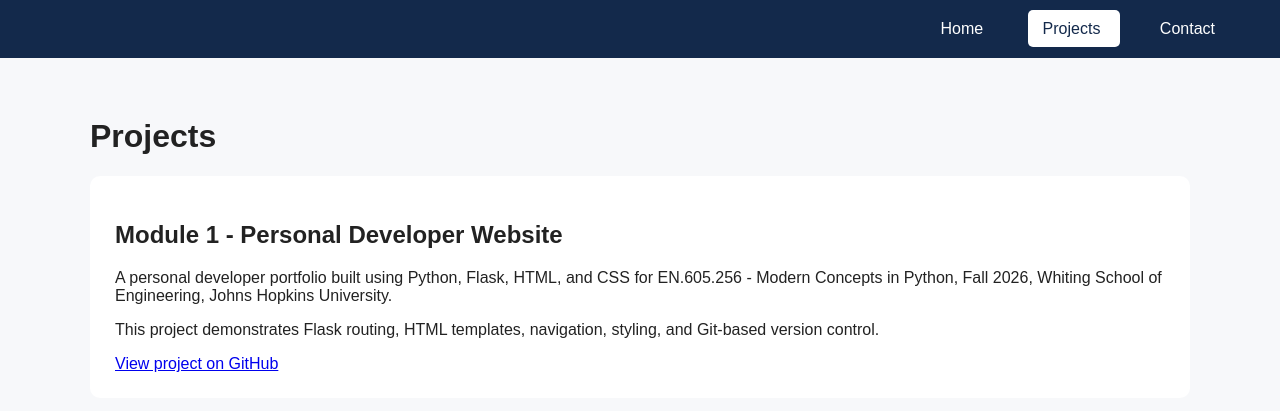
After one commit to abdulstack-ui/jhu_software_concepts, a Flask app: page /projects in a window 1280 px wide. The commit adds this page. Shown: the top 411 px of the page. Run offline with Flask 3, Linux system fonts and the light colour scheme.

Commit message:
Add site pages and navigation

```diff
--- /dev/null
+++ b/module_1/pages.py
@@ -0,0 +1,18 @@
+from flask import Blueprint, render_template
+
+pages = Blueprint("pages", __name__)
+
+
+@pages.route("/")
+def home():
+    return render_template("home.html")
+
+
+@pages.route("/contact")
+def contact():
+    return render_template("contact.html")
+
+
+@pages.route("/projects")
+def projects():
+    return render_template("projects.html")
--- a/module_1/run.py
+++ b/module_1/run.py
@@ -1,11 +1,8 @@
-from flask import Flask, render_template
+from flask import Flask
+from pages import pages
 
 app = Flask(__name__)
-
-
-@app.route("/")
-def home():
-    return render_template("home.html")
+app.register_blueprint(pages)
 
 
 if __name__ == "__main__":
--- /dev/null
+++ b/module_1/static/style.css
@@ -0,0 +1,72 @@
+body {
+    margin: 0;
+    font-family: Arial, sans-serif;
+    background-color: #f7f8fa;
+    color: #222;
+}
+
+nav {
+    display: flex;
+    justify-content: flex-end;
+    padding: 20px 50px;
+    background-color: #13294b;
+}
+
+.nav-links a {
+    color: white;
+    text-decoration: none;
+    margin-left: 25px;
+    padding: 10px 15px;
+    border-radius: 5px;
+}
+
+.nav-links a:hover {
+    background-color: #294f7d;
+}
+
+.nav-links a.active {
+    background-color: white;
+    color: #13294b;
+}
+
+main {
+    max-width: 1100px;
+    margin: 60px auto;
+    padding: 0 30px;
+}
+
+.home-layout {
+    display: flex;
+    justify-content: space-between;
+    align-items: center;
+    gap: 60px;
+}
+
+.bio {
+    flex: 1;
+}
+
+.bio h1 {
+    font-size: 48px;
+    margin-bottom: 10px;
+}
+
+.bio h2 {
+    font-size: 24px;
+    font-weight: normal;
+}
+
+.profile-image {
+    flex: 0 0 320px;
+}
+
+.profile-image img {
+    width: 100%;
+    border-radius: 10px;
+}
+
+.project-card {
+    background-color: white;
+    padding: 25px;
+    border-radius: 10px;
+}
--- /dev/null
+++ b/module_1/templates/base.html
@@ -0,0 +1,36 @@
+<!DOCTYPE html>
+<html lang="en">
+<head>
+    <meta charset="UTF-8">
+    <meta name="viewport" content="width=device-width, initial-scale=1.0">
+    <title>{% block title %}Abdul Sarwar{% endblock %}</title>
+    <link rel="stylesheet" href="{{ url_for('static', filename='style.css') }}">
+</head>
+
+<body>
+
+<nav>
+    <div class="nav-links">
+        <a href="{{ url_for('pages.home') }}"
+           class="{% if request.endpoint == 'pages.home' %}active{% endif %}">
+            Home
+        </a>
+
+        <a href="{{ url_for('pages.projects') }}"
+           class="{% if request.endpoint == 'pages.projects' %}active{% endif %}">
+            Projects
+        </a>
+
+        <a href="{{ url_for('pages.contact') }}"
+           class="{% if request.endpoint == 'pages.contact' %}active{% endif %}">
+            Contact
+        </a>
+    </div>
+</nav>
+
+<main>
+    {% block content %}{% endblock %}
+</main>
+
+</body>
+</html>
--- /dev/null
+++ b/module_1/templates/projects.html
@@ -0,0 +1,29 @@
+{% extends "base.html" %}
+
+{% block title %}Projects | Abdul Sarwar{% endblock %}
+
+{% block content %}
+
+<h1>Projects</h1>
+
+<section class="project-card">
+    <h2>Module 1 - Personal Developer Website</h2>
+
+    <p>
+        A personal developer portfolio built using Python, Flask,
+        HTML, and CSS for EN.605.256 - Modern Concepts in Python,
+        Fall 2026, Whiting School of Engineering, Johns Hopkins University.
+    </p>
+
+    <p>
+        This project demonstrates Flask routing, HTML templates,
+        navigation, styling, and Git-based version control.
+    </p>
+
+    <a href="https://github.com/abdulstack-ui/jhu_software_concepts"
+       target="_blank">
+        View project on GitHub
+    </a>
+</section>
+
+{% endblock %}
```
Also changed, not shown: module_1/templates/contact.html (added, +18 -0 lines), module_1/templates/home.html (+33 -12 lines), module_1/static/profile.jpg (added).
